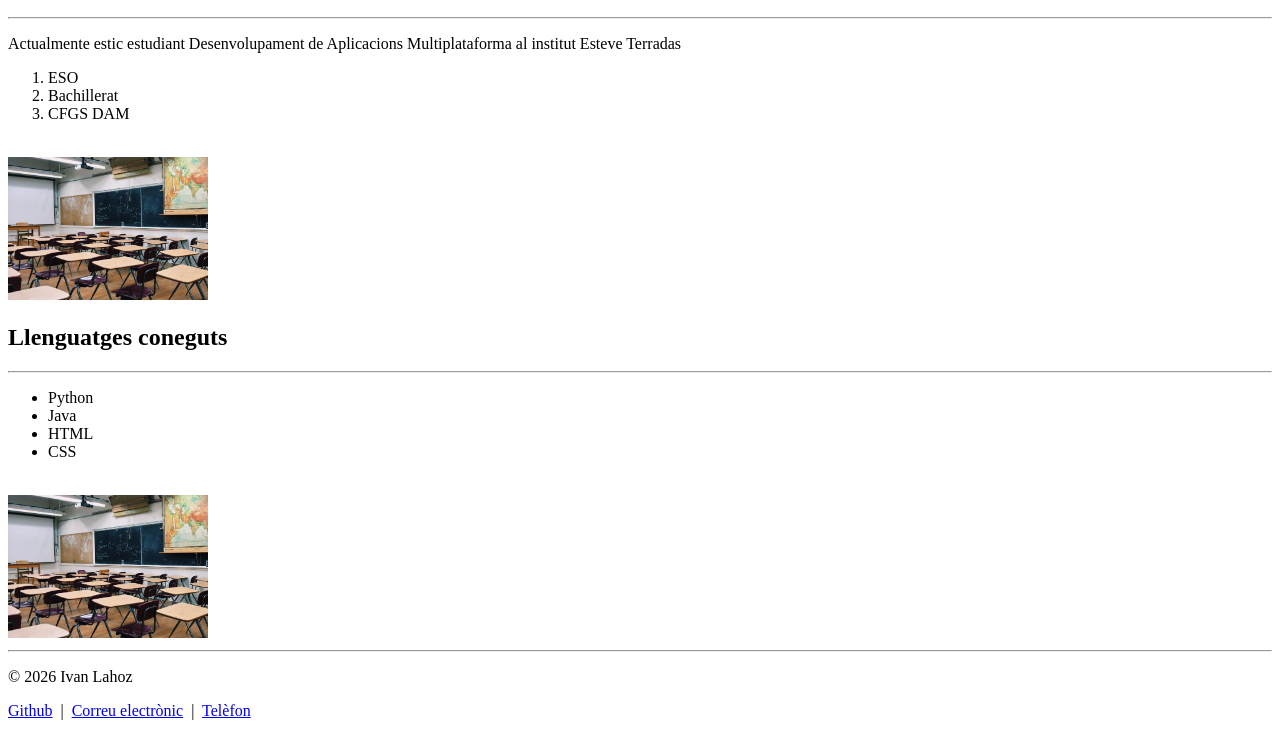
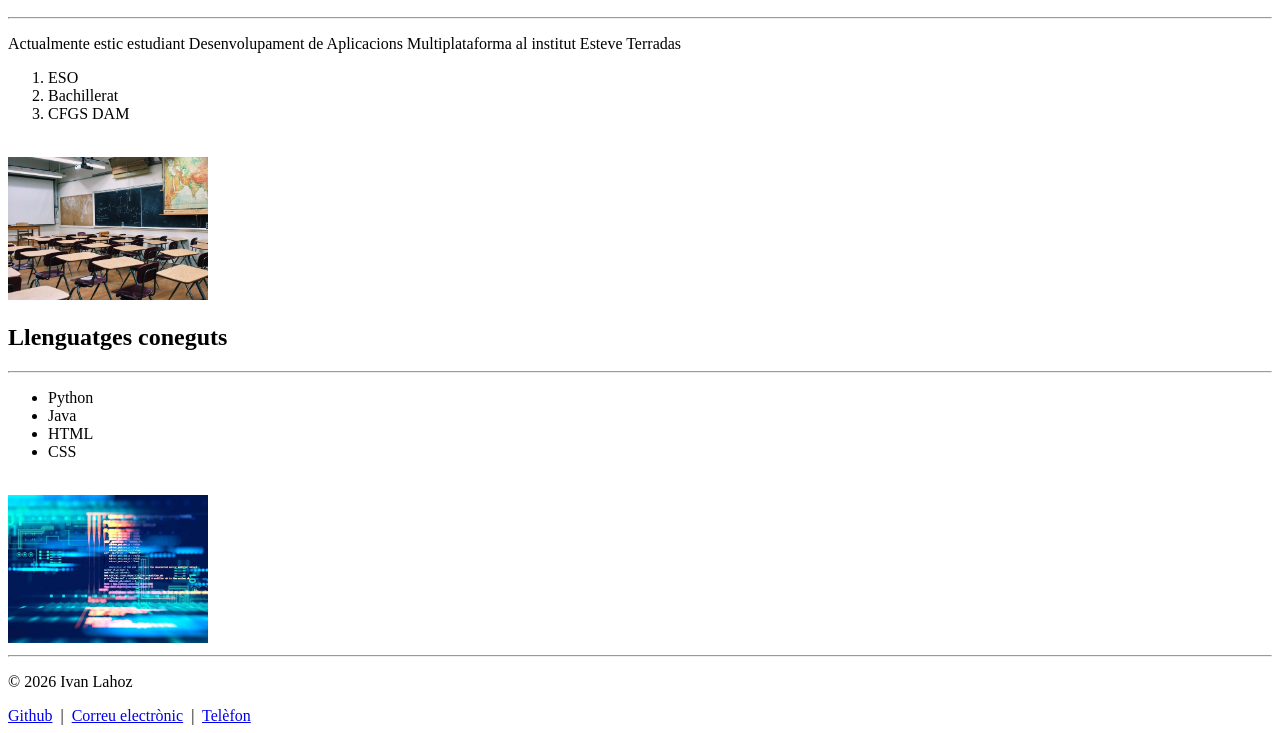
Before and after one commit to ilazsp2/DAM1M04-Exercici-HTML, a plain HTML site: page estudis.html in a window 1280 px wide. Shown: the part 146-879 px from the top of the page. Drawn offline with Linux system fonts and the light colour scheme.

Commit message:
foto en llenguajes conocidos corregida

```diff
--- a/estudis.html
+++ b/estudis.html
@@ -34,7 +34,7 @@
             <li>CSS</li>
         </ul>
         <br>
-        <img src="imatges/aula.jpg" width="200">
+        <img src="imatges/informatica.jpg" width="200">
         <br>
         <footer>
             <hr>
```
